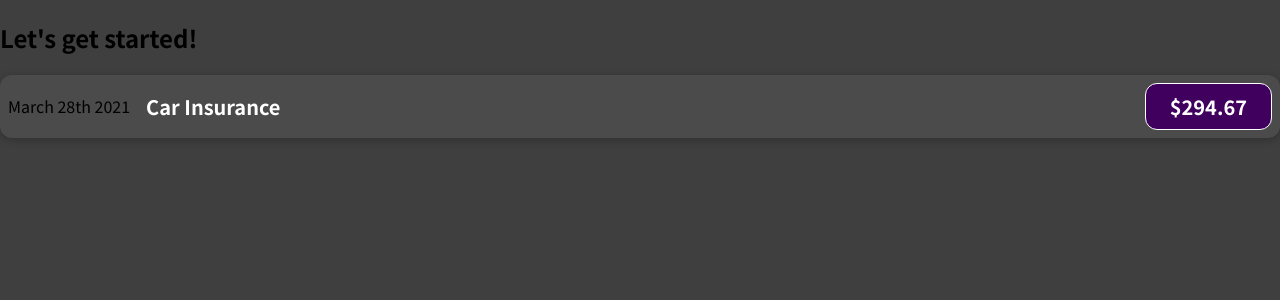
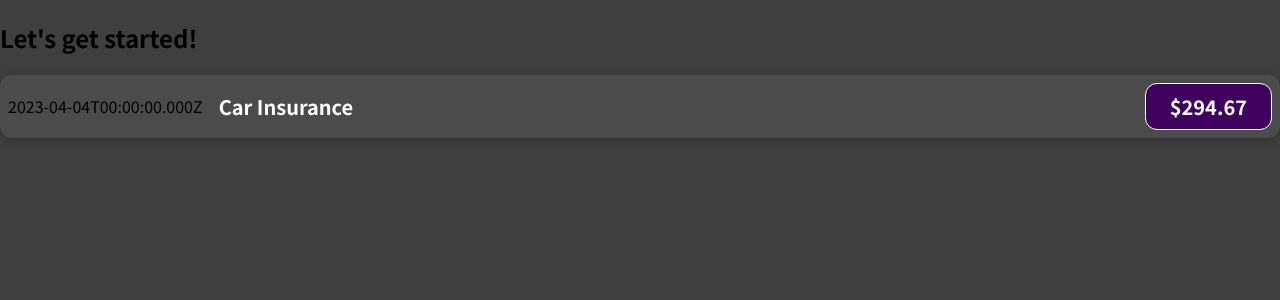
Before and after one commit to ulikverse/ReactJS, a JavaScript app: page / in a window 1280 px wide. Shown: the top 300 px of the page. Built offline with nearby package versions, Linux system fonts and the light colour scheme.

Commit message:
Outputting Dynamic Data & Working with Expressions in JSX

```diff
--- a/src/components/ExpencesItem.js
+++ b/src/components/ExpencesItem.js
@@ -1,12 +1,16 @@
 import "./ExpenceItem.css";
 
 function ExpenceItem() {
+  const expenseDate = new Date(2023, 3, 4);
+  const expenseTitle = "Car Insurance";
+  const expenseAmout = 294.67;
+
   return (
     <div className="expense-item">
-      <div>March 28th 2021</div>
+      <div>{expenseDate.toISOString()}</div>
       <div className="expense-item__description">
-        <h2>Car Insurance</h2>
-        <div className="expense-item__price">$294.67</div>
+        <h2>{expenseTitle}</h2>
+        <div className="expense-item__price">${expenseAmout}</div>
       </div>
     </div>
   );
```
